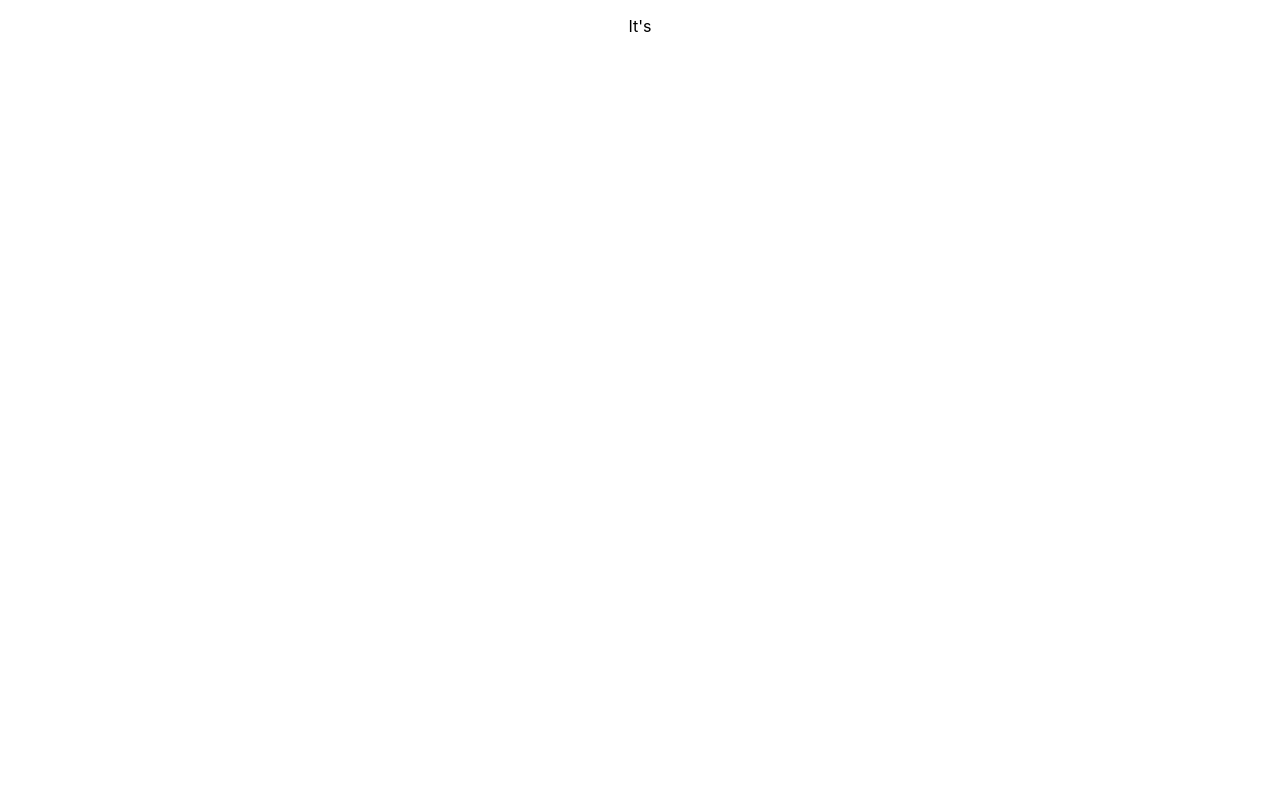
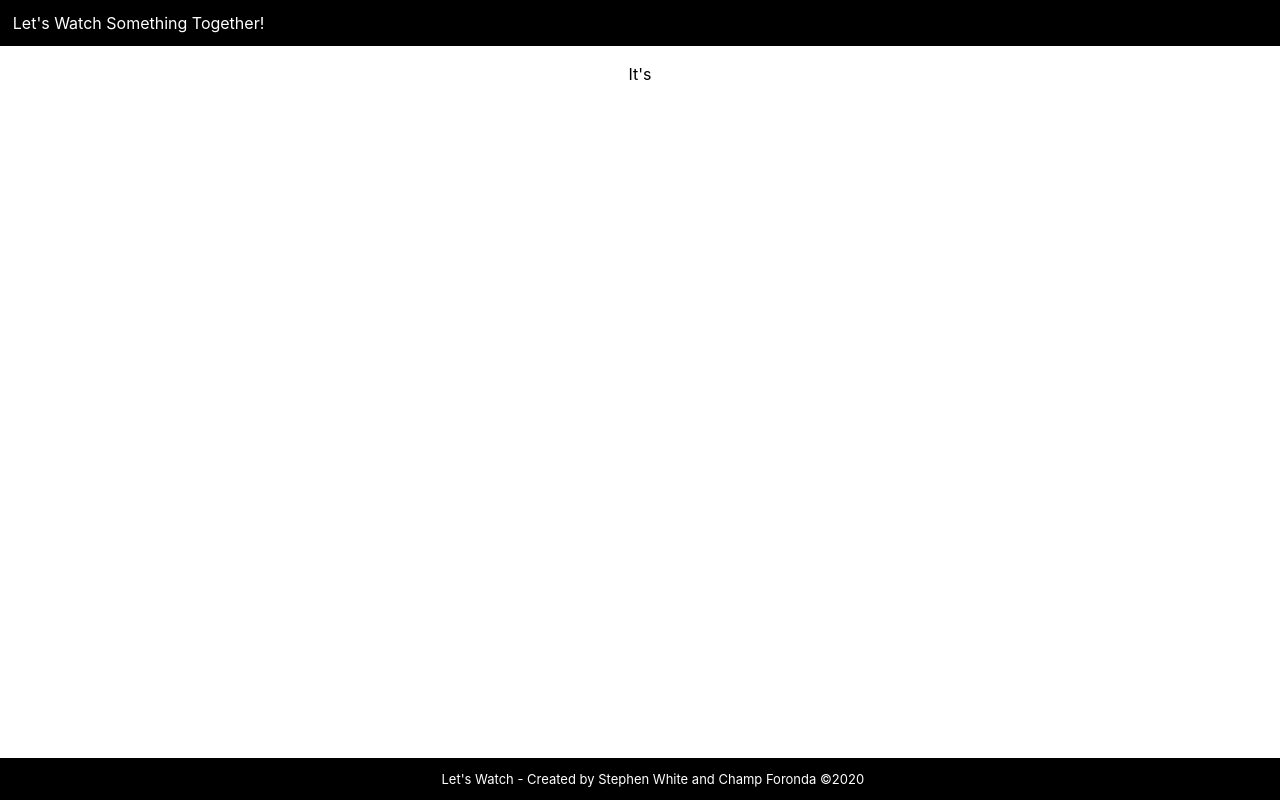
Before and after one commit to cforonda/lets-watch-frontend, a React (Create React App) app in the folder app/: page / in a window 1280 px wide. Built offline with nearby package versions, Linux system fonts and the light colour scheme; no server answers.

Commit message:
added initial header and footer

```diff
--- /dev/null
+++ b/app/src/assets/Footer/Footer.css
@@ -0,0 +1,11 @@
+footer {
+    background-color: black;
+    color: white;
+    padding: 1%;
+    position: fixed;
+    left: 0;
+    bottom: 0;
+    width: 100%;
+    text-align: center;
+    font-size: small;
+}
--- /dev/null
+++ b/app/src/assets/Header/Header.css
@@ -0,0 +1,8 @@
+header {
+    background-color: black;
+    color: white;
+    padding: 1%;
+    position: fixed;
+    top: 0;
+    width: 100%;
+}
--- /dev/null
+++ b/app/src/assets/Screen/Screen.css
@@ -0,0 +1,5 @@
+.screen {
+    margin-top: 5%;
+    margin-bottom: -5%;
+    position: relative;
+}
--- /dev/null
+++ b/app/src/components/Footer/Footer.js
@@ -0,0 +1,10 @@
+import React from 'react';
+import '../../assets/Footer/Footer.css';
+
+export default function Footer(){
+    return (
+        <footer>
+            Let's Watch - Created by Stephen White and Champ Foronda &copy;{new Date().getFullYear()}
+        </footer>
+    )
+}
--- /dev/null
+++ b/app/src/components/Footer/index.js
@@ -0,0 +1,3 @@
+import Footer from './Footer';
+
+export default Footer;
--- /dev/null
+++ b/app/src/components/Header/Header.js
@@ -0,0 +1,10 @@
+import React from 'react';
+import '../../assets/Header/Header.css';
+
+export default function Header(){
+    return (
+        <header>
+            Let's Watch Something Together!
+        </header>
+    )
+}
--- /dev/null
+++ b/app/src/components/Header/index.js
@@ -0,0 +1,3 @@
+import Header from './Header';
+
+export default Header;
--- a/app/src/components/Screen/Screen.js
+++ b/app/src/components/Screen/Screen.js
@@ -1,6 +1,8 @@
 import React, { useState, useEffect } from "react";
 import socketIOClient from "socket.io-client";
 import YTPlayer from "../YTPlayer/YTPlayer";
+import '../../assets/Screen/Screen.css';
+
 const dotenv = require('dotenv').config();
 
 
@@ -20,7 +22,7 @@ export default function Screen( { routerProps }) {
     }, []);
 
     return (
-        <div>
+        <div className='screen'>
             <p>
                 It's <time dateTime={response}>{response}</time>
             </p>
--- a/app/src/index.js
+++ b/app/src/index.js
@@ -4,10 +4,14 @@ import './index.css';
 import App from './components/App';
 import * as serviceWorker from './serviceWorker';
 import { BrowserRouter as Router } from 'react-router-dom';
+import Header from './components/Header';
+import Footer from './components/Footer';
 
 ReactDOM.render(
     <Router basename={process.env.PUBLIC_URL}>
+        <Header />
         <App />
+        <Footer />
     </Router>, document.getElementById('root'));
 
 // If you want your app to work offline and load faster, you can change
```
